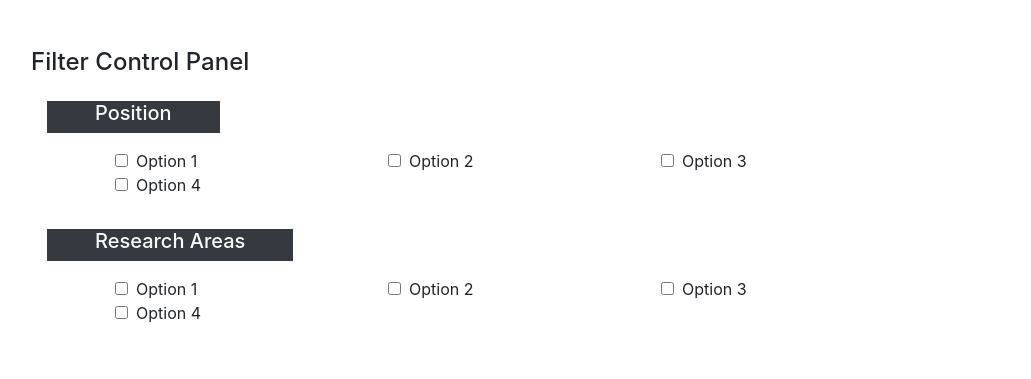
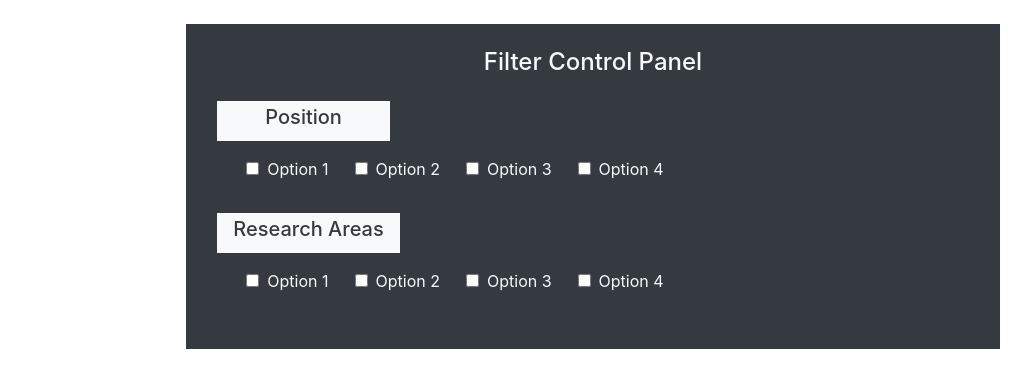
Before and after one commit to YjangWynter/fsi-staff, a PHP site: page / in a window 1280 px wide. Shown: the top 379 px of the page, without its empty margins (32-1063 px from the left). Run offline with PHP 8.4, Linux system fonts and the light colour scheme; data comes from the database, SQL or seed files in the repository; some libraries are stand-ins or nearby versions.

Commit message:
restyled profile pages following Jorge's design

```diff
--- a/index.php
+++ b/index.php
@@ -47,19 +47,21 @@ if (!$conn) {
       echo $conn->error;
     } else{
         ?>
-        <div class="container-fluid justify-content-start   row col-sm-12 m-auto w-100  bg-white h-100">
-            <div class="p-5 m-auto control-panel col-sm-12">
-                <div class="filter-title">
+        <div class="container-fluid justify-content-start   row col-sm-12 m-auto  h-100">
+        <div class="p-5 m-auto col-sm-2"></div>
+
+            <div class="py-4 my-4 control-panel col-sm-8 bg-dark text-light">
+                <div class="filter-title text-center" >
                     <h4>Filter Control Panel</h4>
                 </div>
                 <div class="filter-controls col-sm-12 mx-3">
-                    <div class="filter-category row my-4">
-                        <div class="filter-title bg-dark text-light px-5 mb-2">
+                    <div class="filter-category row my-4 " >
+                        <div class="filter-title bg-light text-dark px-5 py-1 mb-2">
                             <h5>Position</h5>
                         </div>
-                            <div class="input-group row mx-3">
+                            <div class="input-group  mx-3 form-check-inline ">
                                 <div class="col-sm-12 row my-2">
-                                    <div class="filter-option mx-5 col-sm-2">
+                                    <div class="filter-option mx-4">
                                         <div class="row">
                                             <div class="input-group-checkbox mx-1">
                                                 <input type="checkbox" name="option-1" id="1">
@@ -67,7 +69,7 @@ if (!$conn) {
                                             <div class="input-group-append mx-1">Option 1</div>
                                         </div>
                                     </div>
-                                    <div class="filter-option mx-5 col-sm-2">
+                                    <div class="filter-option mx-4">
                                         <div class="row">
                                             <div class="input-group-checkbox mx-1">
                                                 <input type="checkbox" name="option-2" id="2">
@@ -75,7 +77,7 @@ if (!$conn) {
                                             <div class="input-group-append mx-1">Option 2</div>
                                         </div>
                                     </div>
-                                    <div class="filter-option mx-5 col-sm-2">
+                                    <div class="filter-option mx-4">
                                         <div class="row">
                                             <div class="input-group-checkbox mx-1">
                                                 <input type="checkbox" name="option-3" id="3">
@@ -83,7 +85,7 @@ if (!$conn) {
                                             <div class="input-group-append mx-1">Option 3</div>
                                         </div>
                                     </div>
-                                    <div class="filter-option mx-5 col-sm-2">
+                                    <div class="filter-option mx-4">
                                         <div class="row">
                                             <div class="input-group-checkbox mx-1">
                                                 <input type="checkbox" name="option-4" id="4">
@@ -95,12 +97,12 @@ if (!$conn) {
                             </div>
                     </div>
                     <div class="filter-category row my-4">
-                        <div class="filter-title bg-dark text-light px-5 mb-2">
+                        <div class="filter-title  bg-light text-dark px-3 py-1 mb-2">
                             <h5>Research Areas</h5>
                         </div>
-                            <div class="input-group row mx-3">
-                                <div class="col-sm-12 row my-2">
-                                    <div class="filter-option mx-5 col-sm-2">
+                            <div class="input-group row mx-3 form-check-inline">
+                            <div class="col-sm-12 row my-2">
+                                    <div class="filter-option mx-4">
                                         <div class="row">
                                             <div class="input-group-checkbox mx-1">
                                                 <input type="checkbox" name="option-1" id="1">
@@ -108,7 +110,7 @@ if (!$conn) {
                                             <div class="input-group-append mx-1">Option 1</div>
                                         </div>
                                     </div>
-                                    <div class="filter-option mx-5 col-sm-2">
+                                    <div class="filter-option mx-4">
                                         <div class="row">
                                             <div class="input-group-checkbox mx-1">
                                                 <input type="checkbox" name="option-2" id="2">
@@ -116,7 +118,7 @@ if (!$conn) {
                                             <div class="input-group-append mx-1">Option 2</div>
                                         </div>
                                     </div>
-                                    <div class="filter-option mx-5 col-sm-2">
+                                    <div class="filter-option mx-4">
                                         <div class="row">
                                             <div class="input-group-checkbox mx-1">
                                                 <input type="checkbox" name="option-3" id="3">
@@ -124,7 +126,7 @@ if (!$conn) {
                                             <div class="input-group-append mx-1">Option 3</div>
                                         </div>
                                     </div>
-                                    <div class="filter-option mx-5 col-sm-2">
+                                    <div class="filter-option mx-4">
                                         <div class="row">
                                             <div class="input-group-checkbox mx-1">
                                                 <input type="checkbox" name="option-4" id="4">
@@ -137,10 +139,12 @@ if (!$conn) {
                     </div>
                 </div>
             </div>
+            <div class="p-5 m-auto col-sm-2"></div>
         </div>
 
-        <div class="container-fluid results">
-            <!-- Browser keeps adding a closing div -->
+        <div class="container-fluid results ">
+            <!-- Browser keeps adding a closing div  below -->
+            <!-- vvvvvvvvvvvvvvvvvvvvvvvvvvvvvvvvvvvvvvvvv -->
 
                 <?php
         $count = -1; //create a counter  & first row. Set -1 to account for divde by zero error
@@ -158,7 +162,7 @@ if (!$conn) {
 
              if (($count +1) % 3 ==0){ //Prints the new row and a card for every four entries
                //Closes the previous row ?> </div>
-                <div class="row col-sm-12  mx-auto my-auto">
+                <div class="row col-sm-12  mx-auto my-auto justify-content-center">
                     <div class="card h-100 col-sm-3 my-2 px-0 mx-2 px-0 ">
                         <div class=" card-header py-0 px-0">
                                     <a href="./profile.php?id=<?php  echo $id; ?>"> <img class="img-fluid card-img-top"src="<?php echo $image; ?>" width="50%"></a>
```
Also changed, not shown: profile.php (+26 -16 lines).
